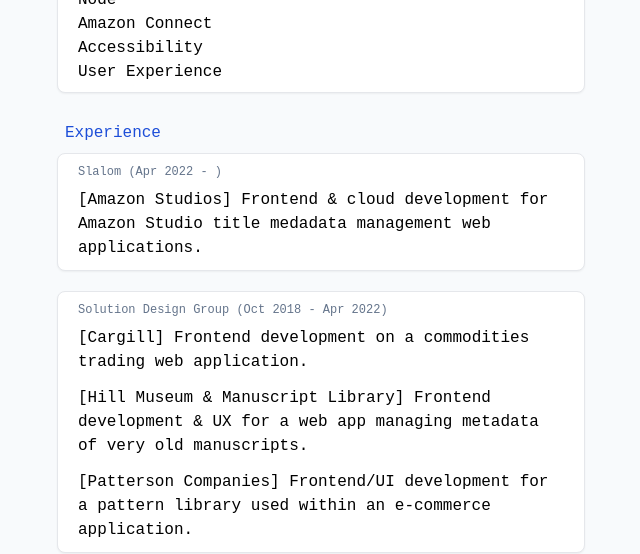
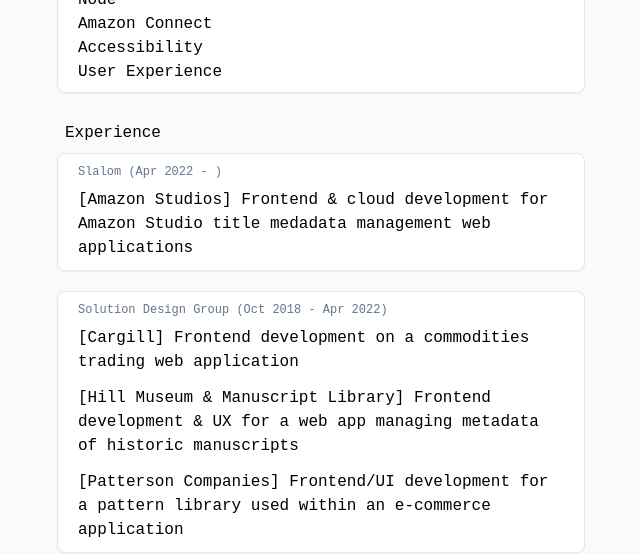
Before and after one commit to adambschroeder/adamschroeder-nextjs, a Next.js app: page / in a window 1280 px wide. Shown: the part 560-1114 px from the top of the page, without its empty margins (319-959 px from the left). Built offline with nearby package versions, Linux system fonts and the light colour scheme.

Commit message:
feat: update copy, heading color

```diff
--- a/src/app/page.tsx
+++ b/src/app/page.tsx
@@ -98,7 +98,7 @@
           </div>
 
           {/* Experience section */}
-          <h1 className="text-blue-700 mb-2 pl-2">Experience</h1>
+          <h1 className="mb-2 pl-2">Experience</h1>
           <div className="mb-10">
             <ul>
               {experiences.map((experience, index, list) => {
--- a/src/data/experiences.ts
+++ b/src/data/experiences.ts
@@ -19,7 +19,7 @@
       {
         name: "Amazon Studios",
         description:
-          "Frontend & cloud development for Amazon Studio title medadata management web applications.",
+          "Frontend & cloud development for Amazon Studio title medadata management web applications",
       },
     ],
   },
@@ -31,17 +31,17 @@
       {
         name: "Cargill",
         description:
-          "Frontend development on a commodities trading web application.",
+          "Frontend development on a commodities trading web application",
       },
       {
         name: "Hill Museum & Manuscript Library",
         description:
-          "Frontend development & UX for a web app managing metadata of very old manuscripts.",
+          "Frontend development & UX for a web app managing metadata of historic manuscripts",
       },
       {
         name: "Patterson Companies",
         description:
-          "Frontend/UI development for a pattern library used within an e-commerce application.",
+          "Frontend/UI development for a pattern library used within an e-commerce application",
       },
     ],
   },
@@ -49,22 +49,22 @@
     companyName: "Sportsdigita",
     startDate: "Nov 2016",
     endDate: "Oct 2018",
-    description: `Lead frontend development on a sales-enablement presentation platform.`,
+    description: `Lead frontend development on a sales-enablement presentation platform`,
   },
   {
     companyName: "ImageTrend",
     startDate: "Jan 2015",
     endDate: "Nov 2016",
-    description: `Full-stack development on different projects ranging from retail websites to live auction web applications.`,
+    description: `Full-stack development on different projects ranging from retail websites to live auction web applications`,
   },
   {
     companyName: "Maverick Software Consulting",
     startDate: "Apr 2013",
     endDate: "Dec 2014",
-    description: `Full-stack development internship on numberous projects at Thomson Rueters.`,
+    description: `Full-stack development internship on numberous projects at Thomson Rueters`,
   },
   {
     companyName: "Minnesota State University, Mankato",
-    description: `Graduated with honors in Computer Information Technology with an emphasis on Human Computer Interaction.`,
+    description: `Graduated with honors in Computer Information Technology with an emphasis on Human Computer Interaction`,
   },
 ];
```
